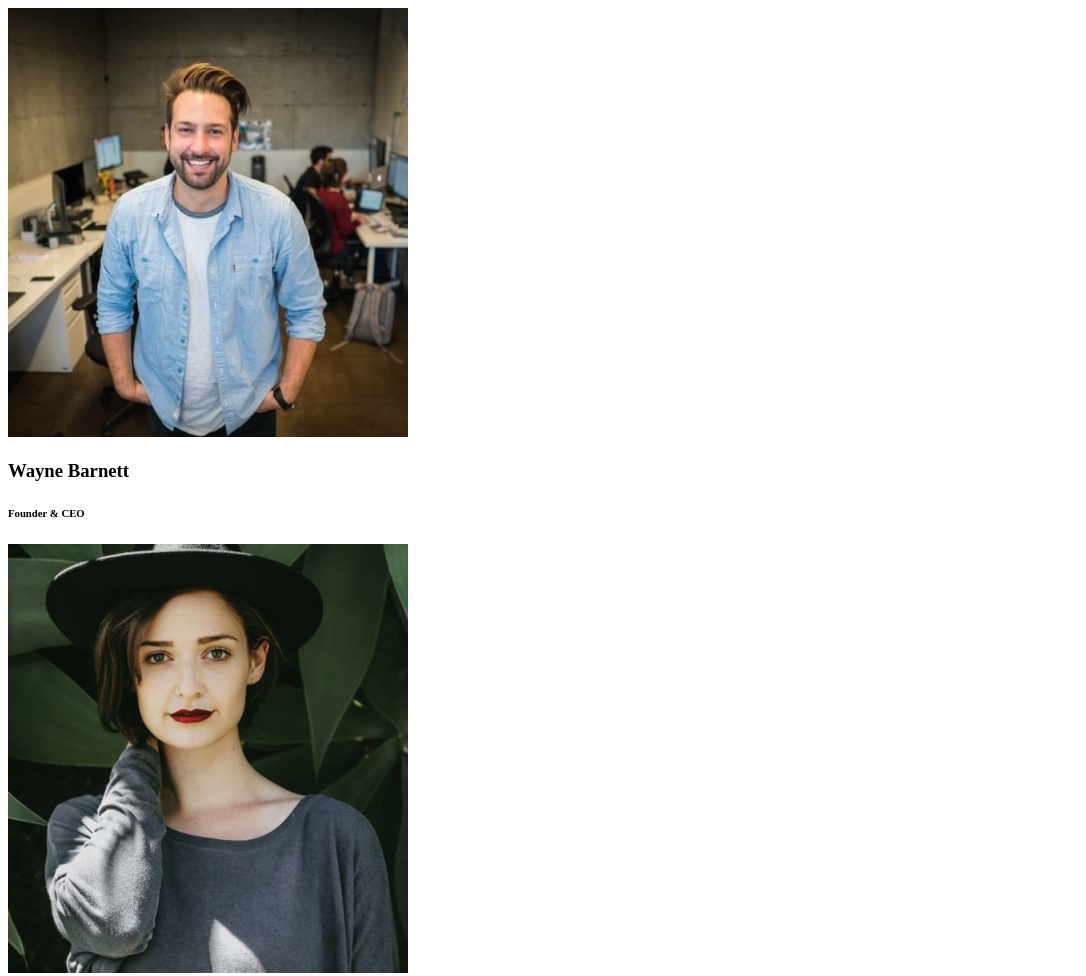
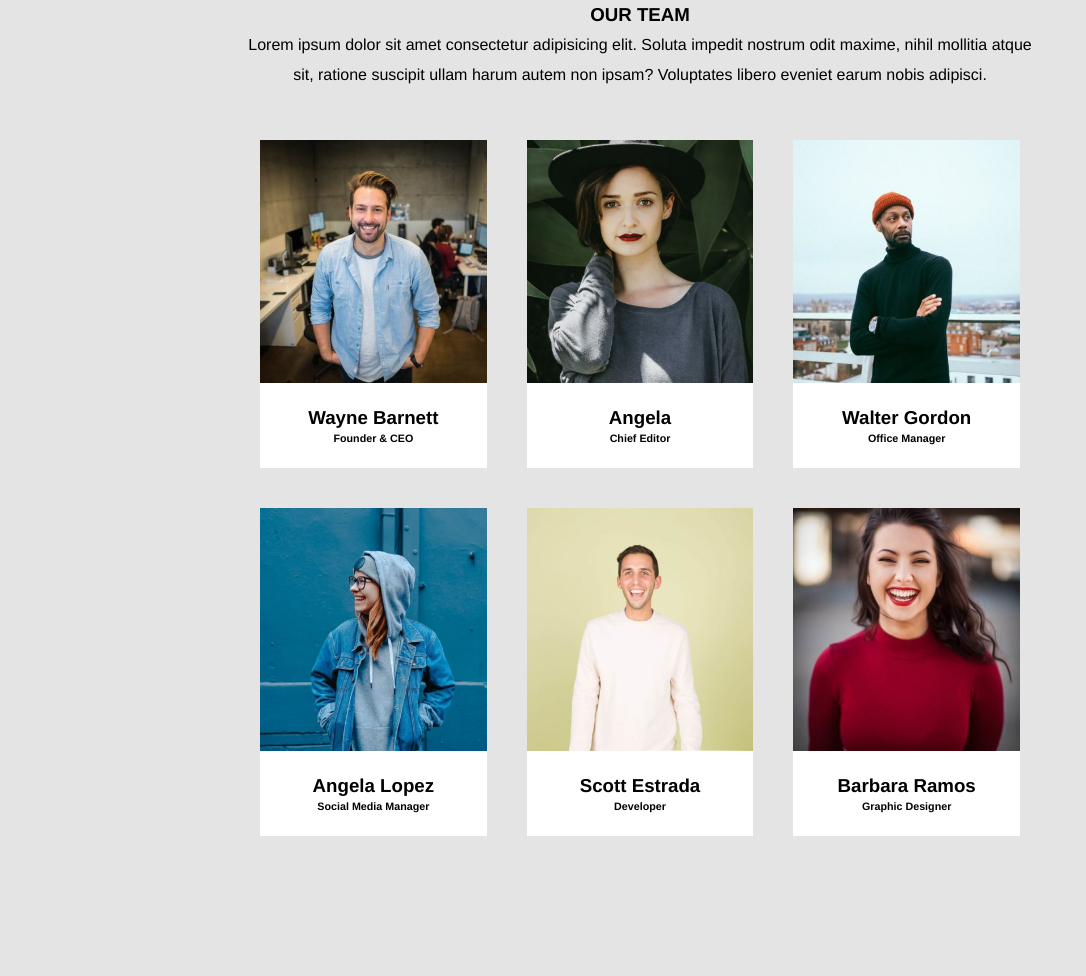
Before and after one commit to samuelecozzubbo/js-our-team, a plain HTML site: page index.html in a window 1280 px wide. Shown: the top 976 px of the page, without its empty margins (0-1086 px from the left). After the commit the page ends 886 px from the top, so only its background shows below. Drawn offline with Linux system fonts and the light colour scheme.

Commit message:
Style: add style to container and cards

```diff
--- a/css/style.css
+++ b/css/style.css
@@ -0,0 +1,38 @@
+*{
+    margin: 0;
+    padding: 0;
+    box-sizing: border-box;
+    font-family: 'Franklin Gothic Medium', 'Arial Narrow', Arial, sans-serif;
+}
+body{
+    background-color: rgb(228, 228, 228);
+}
+
+header{
+    max-width: 800px;
+    margin: 0 auto;
+    text-align: center;
+    line-height: 30px;
+}
+
+#container{
+    max-width: 800px;
+    margin: 50px auto;
+    display: flex;
+    flex-wrap: wrap;
+    justify-content: center;
+    gap: 40px;
+}
+
+.card{
+    max-width: calc((100% / 3) - 40px);
+    text-align: center;
+    background-color: white;
+    padding-bottom: 20px;
+    line-height: 20px;
+}
+
+.card img {
+    max-width: 100%;
+    margin-bottom: 20px;
+}
--- a/index.html
+++ b/index.html
@@ -7,6 +7,10 @@
     <title>js-our-team </title>
 </head>
 <body>
+    <header>
+        <h3>OUR TEAM</h3>
+        <p>Lorem ipsum dolor sit amet consectetur adipisicing elit. Soluta impedit nostrum odit maxime, nihil mollitia atque sit, ratione suscipit ullam harum autem non ipsam? Voluptates libero eveniet earum nobis adipisci.</p>
+    </header>
     <main>
         <div id="container"></div>
     </main>
--- a/js/script.js
+++ b/js/script.js
@@ -19,7 +19,7 @@ const members = [
     {
         "name": "Angela Lopez",
         "role": "Social Media Manager",
-        "img": "img/angela-caroll-chief-editor.jpg",
+        "img": "img/angela-lopez-social-media-manager.jpg",
     },
     {
         "name": "Scott Estrada",
```
